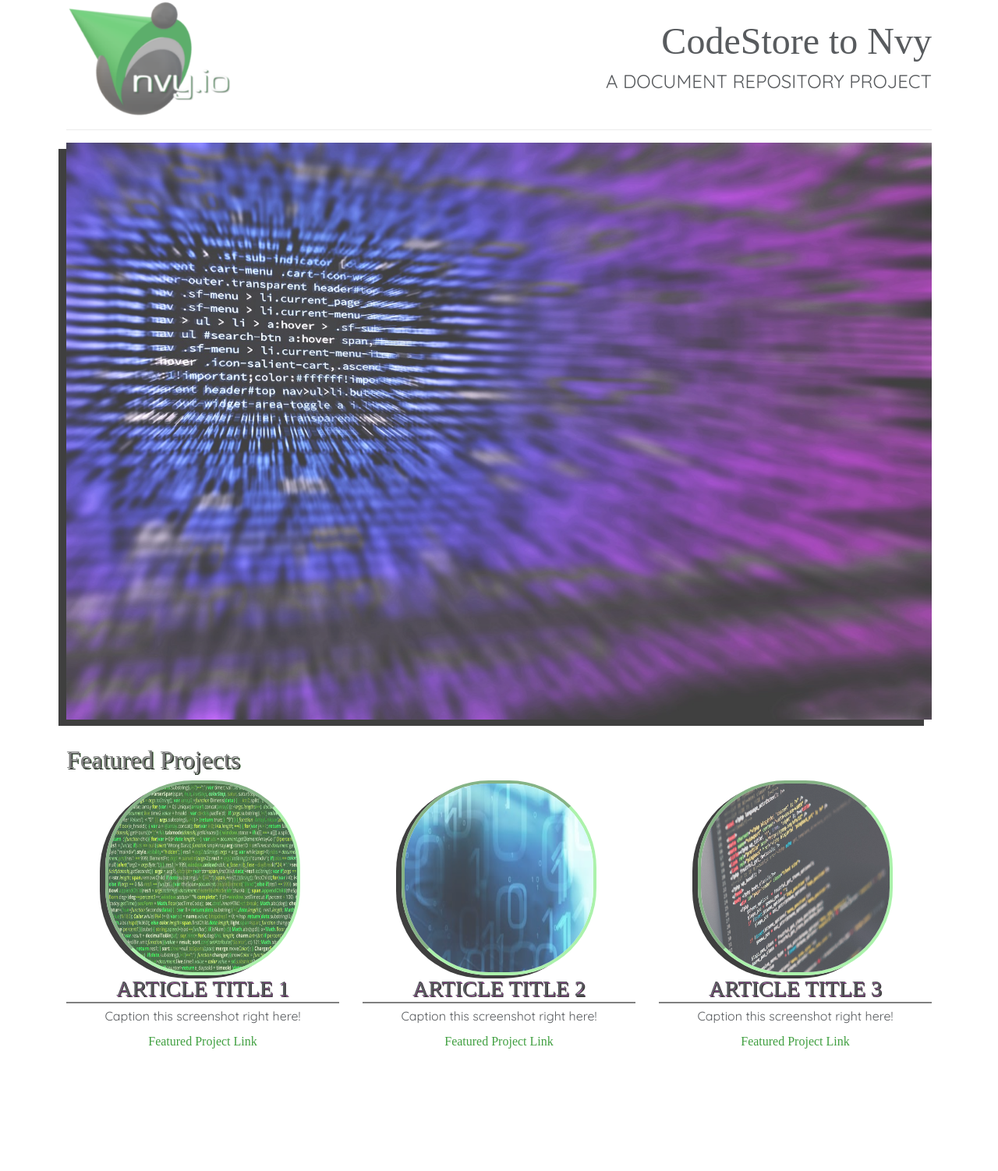
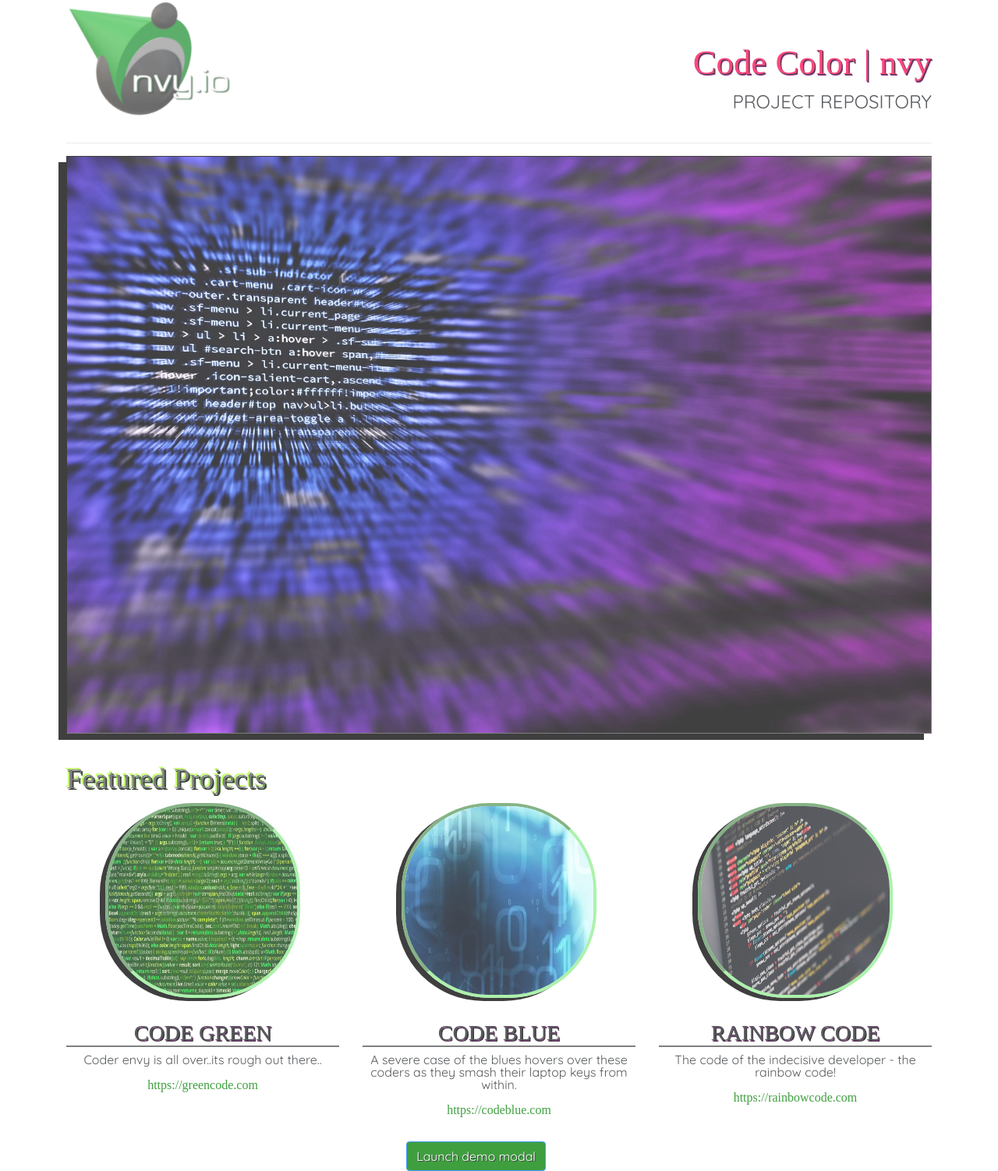
Before and after one commit to alertNiKole/CodeColorsUdacity, a website: page index.html in a window 1280 px wide. Shown: the whole page at 78% size. Before the commit the page ends 1360 px from the top, so only its background shows below. Drawn offline with nearby package versions, Linux system fonts and the light colour scheme; a web font is replaced by a local one.

Commit message:
Update Complete Course

```diff
--- a/index.html
+++ b/index.html
@@ -1,7 +1,7 @@
 <!DOCTYPE html>
 <html lang="en">
     <head>
-        <title>Documentation Portfolio to Nvy</title>
+        <title> Portfolio to Nvy [nvy.io]</title>
         <meta charset="UTF-8">
         <meta name="viewport" content="width=device-width, initial-scale=1, shrink-to-fit=no">
         <!-- normalize browser rendering -->
@@ -22,9 +22,9 @@
         <img class="img-fluid logo" src="./src/images/logo.png" alt="nvy.io logo">
         </div><!-- End Logo Box -->
 
-        <div class="col-md-6 text-right">
-            <h1 class="title">CodeStore to Nvy</h1>
-            <h4 class="text-uppercase">a document repository project </h4>
+        <div class="col-md-12 text-right">
+            <h1 class="title">Code Color | nvy</h1>
+            <h4 class="text-uppercase">project repository</h4>
         </div><!-- End Title Box -->
     </div><!-- End Logo Row-->
 
@@ -45,29 +45,56 @@
                 <h2> Featured Projects </h2>
             </div>
             </div>
+
             <div class="row">
                 <!--  Feature 1  -->
                 <div class="col-md-4 text-centered">
                     <img src="./src/images/code.png" class="featured img-fluid" alt="[nvy.io] Images Go here">
-                    <h3 class="text-uppercase"> Article title 1</h3>
-                    <p>Caption this screenshot right here!</p>
-                    <a href="#" alt="link to this project">Featured Project Link</a>
+                    <h3 class="text-uppercase"> Code Green</h3>
+                    <p>Coder envy is all over..its rough out there..</p>
+                    <a href="https://nvy.io" alt="link to this project">https://greencode.com</a>
                 </div>
                 <!--  Feature 2  -->
                 <div class="col-md-4">
                         <img src="./src/images/code3.png" class=" featured img-fluid" alt="[nvy.io] Images Go here">
-                        <h3 class="text-uppercase"> Article title 2</h3>
-                        <p>Caption this screenshot right here!</p>
-                        <a href="#" alt="link to this project">Featured Project Link</a>
-                </div>
+                        <h3 class="text-uppercase"> Code Blue</h3>
+                        <p>A severe case of the blues hovers over these coders as they smash their laptop keys from within. </p>
+                        <a href="https://nvy.io" alt="link to this project">https://codeblue.com</a>
+                    </div>
                 <!-- Feature 3 -->
                 <div class="col-md-4">
                         <img src="./src/images/code-5.jpg" class=" featured img-fluid" alt="[nvy.io] Images Go here">
-                        <h3 class="text-uppercase"> Article title 3</h3>
-                        <p>Caption this screenshot right here!</p>
-                        <a href="#" alt="link to this project">Featured Project Link</a>
-                </div>
+                        <h3 class="text-uppercase"> Rainbow Code</h3>
+                        <p>The code of the indecisive developer - the rainbow code!</p>
+                        <a href="https://nvy.io" alt="link to this project">https://rainbowcode.com</a>
+                    </div>
             </div><!--End Feature Row-->
+            <!--Insert Modal -->
+      <!-- Button trigger modal -->
+<button type="button" class="btn btn-primary" data-toggle="modal" data-target="#exampleModal">
+    Launch demo modal
+  </button>
+
+  <!-- Modal -->
+  <div class="modal fade" id="myModal" tabindex="-1" role="dialog" aria-labelledby="exampleModalLabel" aria-hidden="true">
+    <div class="modal-dialog" role="document">
+      <div class="modal-content">
+        <div class="modal-header">
+          <h5 class="modal-title" id="exampleModalLabel">Modal title</h5>
+          <button type="button" class="close" data-dismiss="modal" aria-label="Close">
+            <span aria-hidden="true">&times;</span>
+          </button>
+        </div>
+        <div class="modal-body">
+          ...
+        </div>
+        <div class="modal-footer">
+          <button type="button" class="btn btn-secondary" data-dismiss="modal">Close</button>
+          <button type="button" class="btn btn-primary">Save changes</button>
+        </div>
+      </div>
+    </div>
+  </div> <!-- End Modal -->
    </div><!--End Main Container-->
 
  <!-- Import Bootstrap Scripts -->
--- a/src/css/style.css
+++ b/src/css/style.css
@@ -29,7 +29,7 @@ body * {
 }
 
 h1 , h2{
-    font-family: 'Caudex', serif;
+        font-family: 'Brawler', serif;
 }
 
 a {
@@ -61,17 +61,24 @@ a:hover {
 }
 
 .title {
-    font-size: 3em;
-    margin-top: .5em;
+    font-size: 2.8em;
+    margin-top: -2.5em;
+    text-shadow: 1px 1px black, 1.5px 2px purple;
+    color: #ff0a55;
+    font-family: 'Brawler', serif;
+}
+
+.col-md-12.text-right {
+    margin-top: 1em;
 }
 
 /*/ Featured Works /*/
 
 h2 {
     color: #565656;
+    font-size: 2.3em;
     margin-top: 1em;
-    text-shadow: 1.5px 1.5px black, 1.7px 1.7px rgb(15, 128, 0);
-
+    text-shadow: 1.5px 1.5px black, 2px 2px rgb(15, 128, 0), -2px -2px greenyellow;
 }
 
 .featured {
@@ -89,6 +96,7 @@ h2 {
     font-family: 'Brawler', serif;
     font-family: 'Caudex', serif;
     border-bottom: 2px inset #565656;
+    margin-top: 1em;
 }
 
 
@@ -103,6 +111,19 @@ h2 {
 }
 
 .img-fluid.main {
+        box-shadow: -10px 8px black;
+        border: 1px inset black;
+}
 
-    box-shadow: -10px 8px black;
+.btn.btn-primary {
+    float: left;
+    /* clear: left; */
+    margin-left: 39.3%;
+    margin-top: 1em;
+    background-color: green;
+    text-shadow: 1px 1px black;
 }
+
+hr {
+    color: purple;
+}
--- a/src/scripts/script.js
+++ b/src/scripts/script.js
@@ -4,3 +4,10 @@ const welcome = console.log("This document repo was designed to be nvy'd by NiKo
 
 
 welcome;
+
+
+// Initiate Modal
+
+$('#exampleModal').on('shown.bs.modal', function () {
+    $('#myInput').focus()
+  })
```
